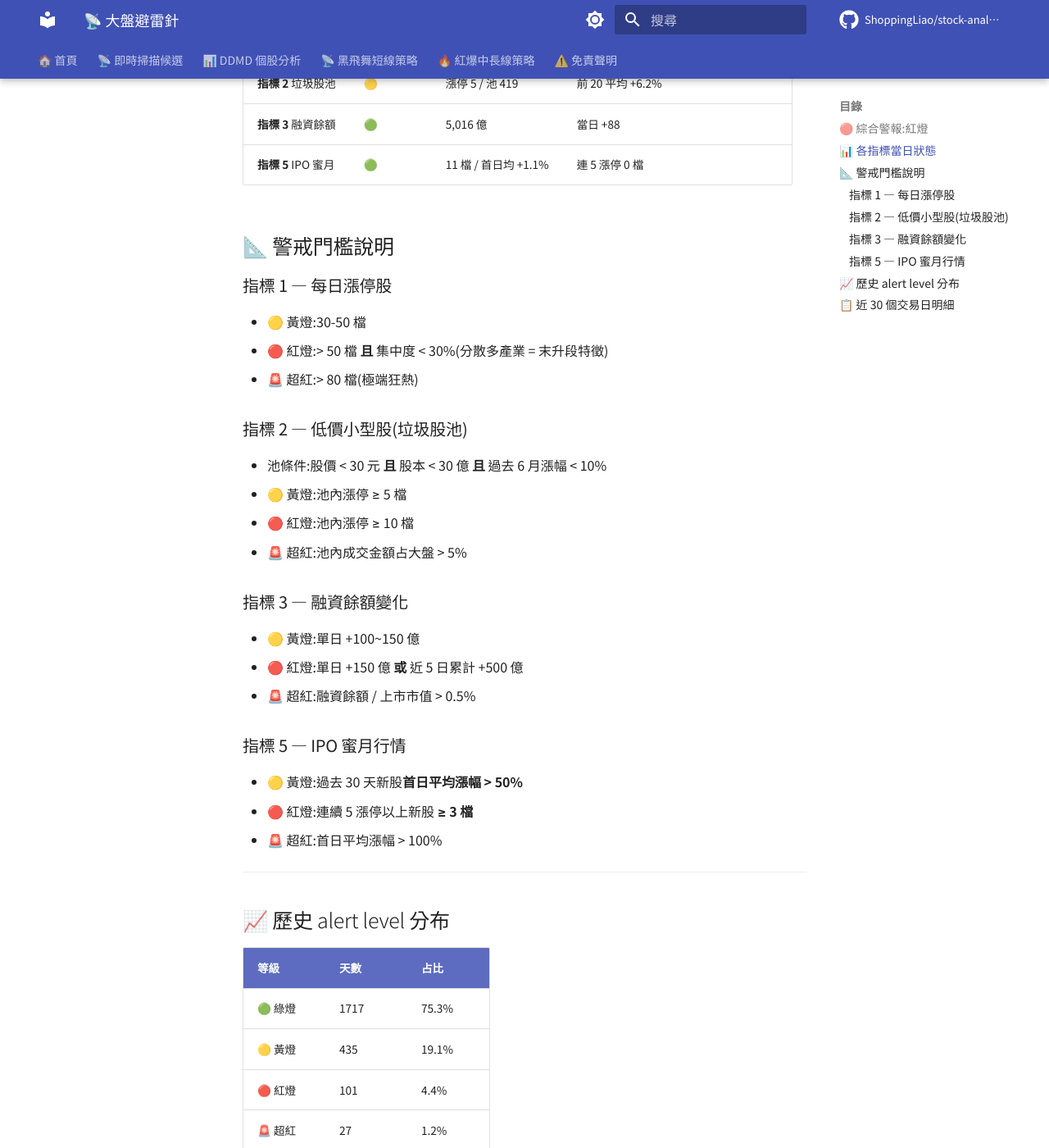
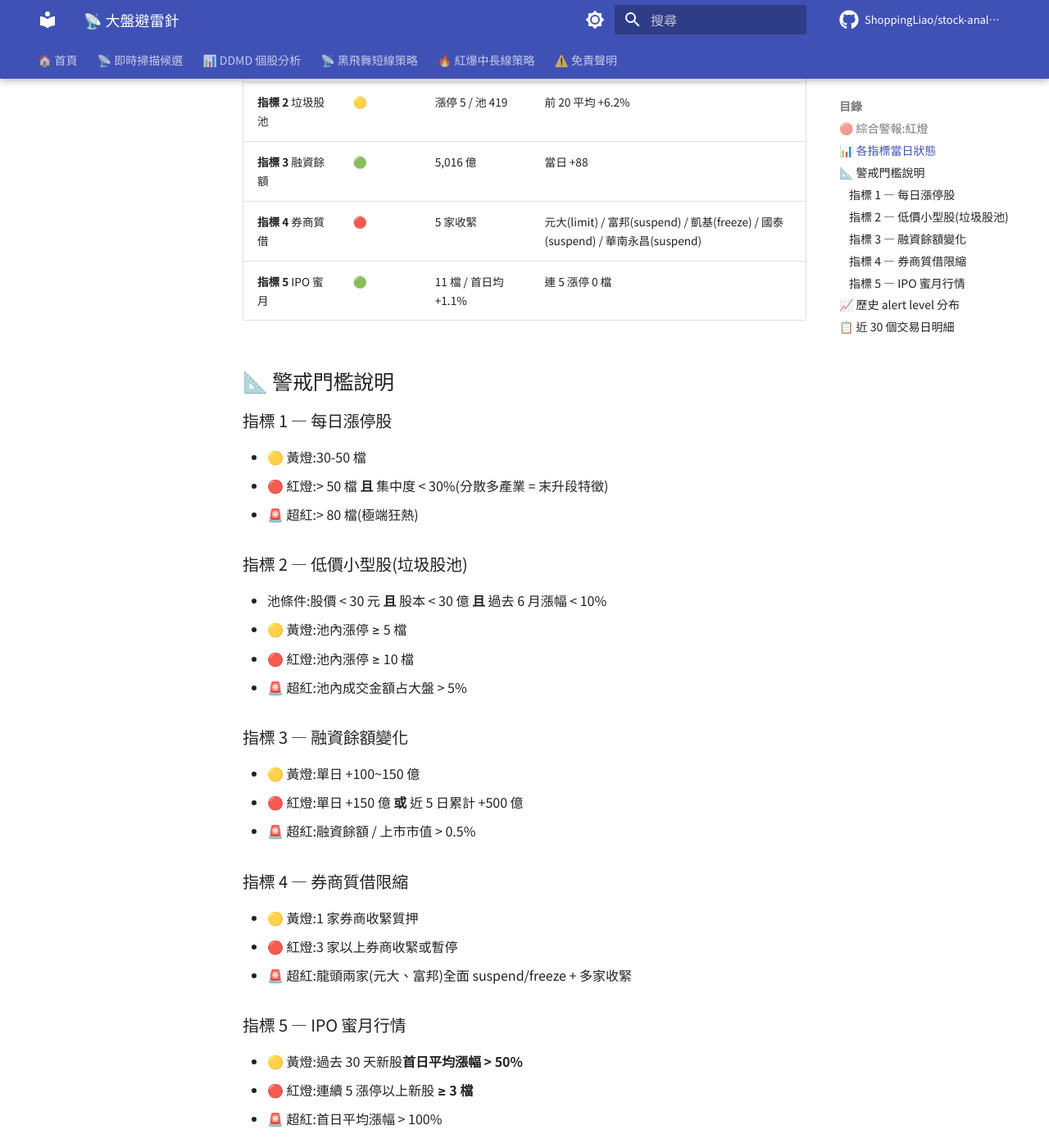
Before and after one commit to ShoppingLiao/stock-analysis-public, an MkDocs documentation site: the page built from docs/bubble_monitor.md, in a window 1280 px wide and 1400 px high, scrolled down 623 px. Shown: the whole window at 82% size. Built offline with MkDocs 1.6.1 and Material for MkDocs 9.7.7, drawn with Linux system fonts in a browser that asks for light colours; comment, search, counter and statistics services are not loaded.

Commit message:
docs(bubble-monitor): update (2026-05-19)

```diff
--- a/docs/bubble_monitor.md
+++ b/docs/bubble_monitor.md
@@ -19,6 +19,7 @@
 | **指標 1** 漲停股數 | 🔴 | 62 檔 | 集中 電子零組件業 (14 檔, 集中度 22.6%) |
 | **指標 2** 垃圾股池 | 🟡 | 漲停 5 / 池 419 | 前 20 平均 +6.2% | 成交 15 億 |
 | **指標 3** 融資餘額 | 🟢 | 5,016 億 | 當日 +88 | 5日 +170 | 20日 +745 |
+| **指標 4** 券商質借 | 🔴 | 5 家收緊 | 元大(limit) / 富邦(suspend) / 凱基(freeze) / 國泰(suspend) / 華南永昌(suspend) |
 | **指標 5** IPO 蜜月 | 🟢 | 11 檔 / 首日均 +1.1% | 連 5 漲停 0 檔 |
 
 ## 📐 警戒門檻說明
@@ -38,6 +39,11 @@
 - 🟡 黃燈:單日 +100~150 億
 - 🔴 紅燈:單日 +150 億 **或** 近 5 日累計 +500 億
 - 🚨 超紅:融資餘額 / 上市市值 > 0.5%
+
+### 指標 4 — 券商質借限縮
+- 🟡 黃燈:1 家券商收緊質押
+- 🔴 紅燈:3 家以上券商收緊或暫停
+- 🚨 超紅:龍頭兩家(元大、富邦)全面 suspend/freeze + 多家收緊
 
 ### 指標 5 — IPO 蜜月行情
 - 🟡 黃燈:過去 30 天新股**首日平均漲幅 > 50%**
```
